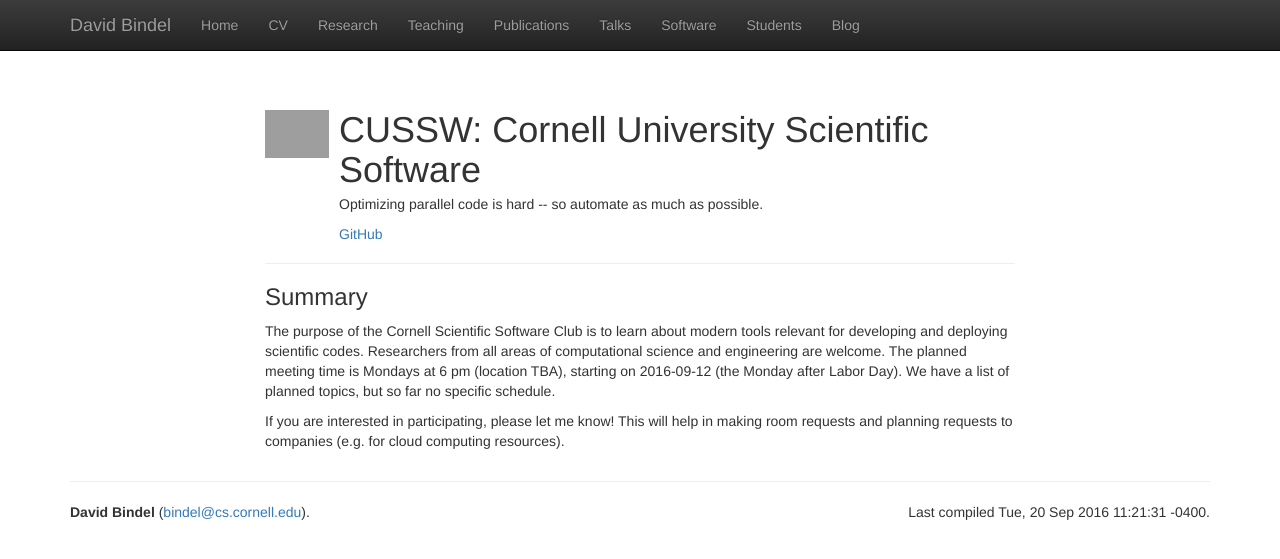
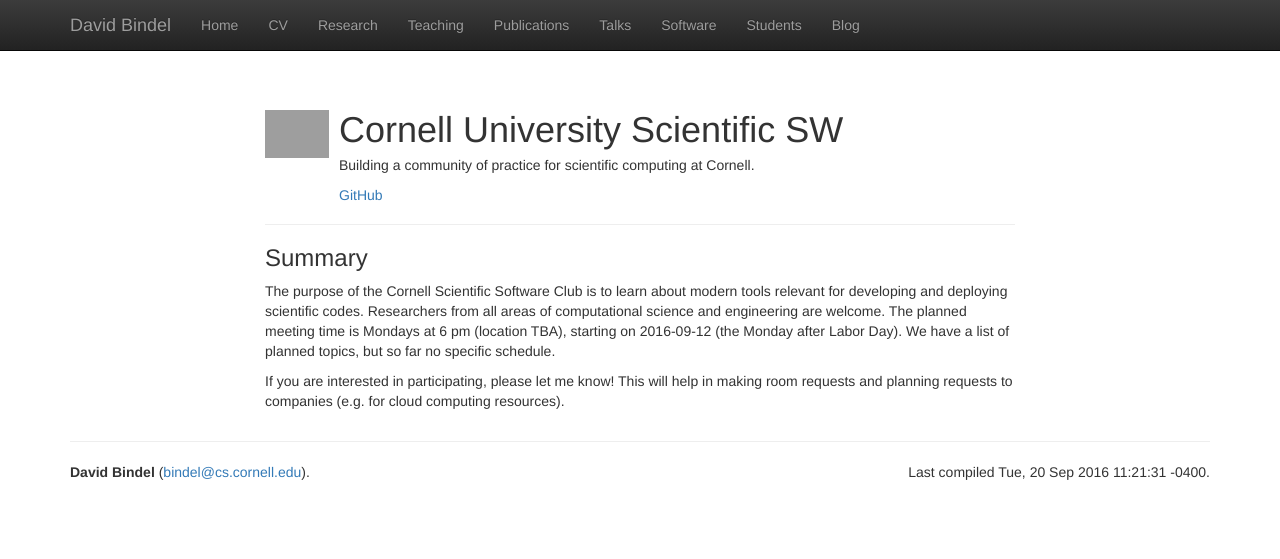
Before and after one commit to dbindel/cornell_web, a Jekyll site: the page built from _blurbs/cussw.md, in a window 1280 px wide. Shown: the top 559 px of the page. Built offline with Jekyll 4.4.1, drawn with Linux system fonts in a browser that asks for light colours; nearby versions of some CDN libraries; grey boxes are pictures that could not be loaded.

Commit message:
Fix blurb.

```diff
--- a/_blurbs/cussw.md
+++ b/_blurbs/cussw.md
@@ -1,8 +1,8 @@
 ---
-title: "CUSSW: Cornell University Scientific Software"
+title: Cornell University Scientific SW
 image: bluegene.jpg
 snippet: |
-  Optimizing parallel code is hard -- so automate as much as possible.
+  Building a community of practice for scientific computing at Cornell.
 menu:
   - text: GitHub
     url: https://github.com/dbindel/cornell-ssw
```
